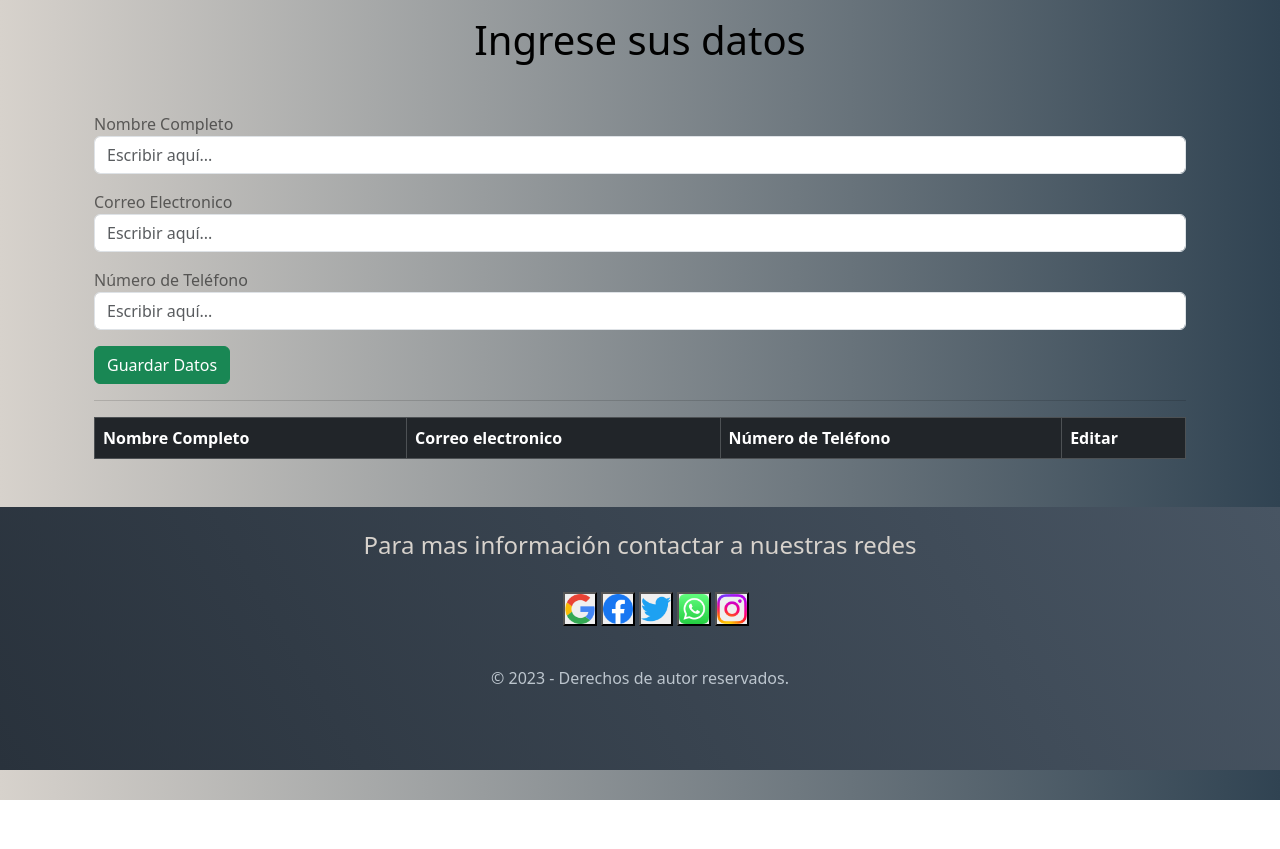
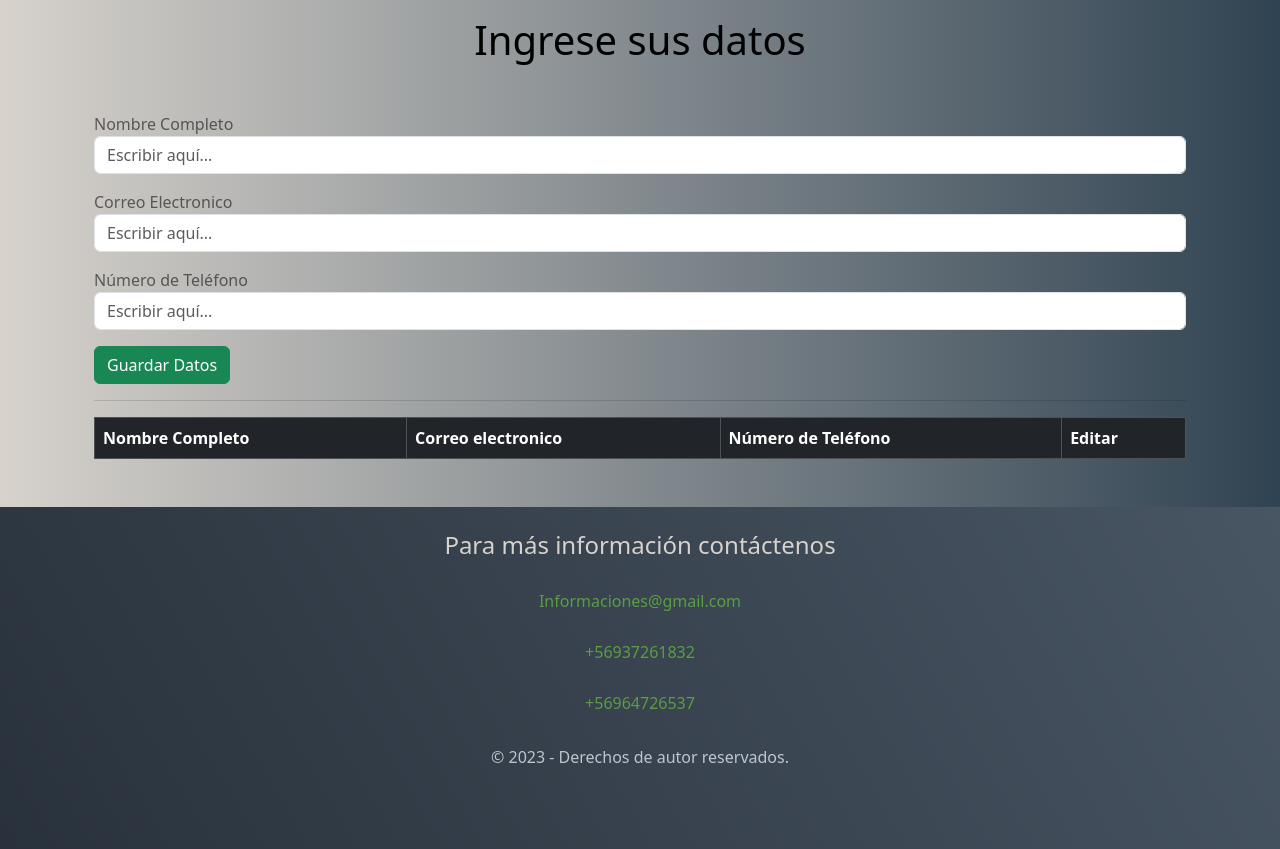
Before and after one commit to LautaroG1/Crud-app, a plain HTML site: page index.html in a window 1280 px wide. Before the commit the page ends 800 px from the top, so only its background shows below. Drawn offline with nearby package versions, Linux system fonts and the light colour scheme.

Commit message:
add "cambios"

```diff
--- a/assets/css/style.css
+++ b/assets/css/style.css
@@ -38,3 +38,7 @@ footer button{
     margin: 0;
 
 }
+
+footer h6{
+    color: rgba(110, 216, 62, 0.609);
+}
--- a/index.html
+++ b/index.html
@@ -69,51 +69,28 @@
 
         <br>
 
-        <div class="box">
-            <h4> Para mas información contactar a nuestras redes </h4>
+        <div>
+            <h4>Para más información contáctenos</h4>
 
-        </div>
-        <br>
-        <div class="box">
-            <ul>
-                <button type="button">
+            <br>
 
-                    <img src="/assets/img/1298745_google_brand_branding_logo_network_icon.png" alt="#">
+            <h6>Informaciones@gmail.com</h6>
 
-                </button>
+            <br>
 
-                <button type="button">
+            <h6>+56937261832</h6>
 
-                    <img src="/assets/img/5296499_fb_facebook_facebook logo_icon.png" alt="#">
+            <br>
 
-                </button>
+            <h6>+56964726537</h6>
 
-                <button type="button">
-
-                    <img src="/assets/img/5296514_bird_tweet_twitter_twitter logo_icon.png" alt="#">
-
-                </button>
-
-                <button type="button">
-
-                    <img src="/assets/img/5296520_bubble_chat_mobile_whatsapp_whatsapp logo_icon.png" alt="#">
-
-                </button>
-
-                <button type="button">
-
-                    <img src="/assets/img/5296765_camera_instagram_instagram logo_icon.png" alt="#">
-
-                </button>
-
-            </ul>
-        </div>
+            <br>
 
 
-        <br>
 
-        <div>
+            <div>
             <p>© 2023 - Derechos de autor reservados.</p>
+
         </div>
 
 
```
